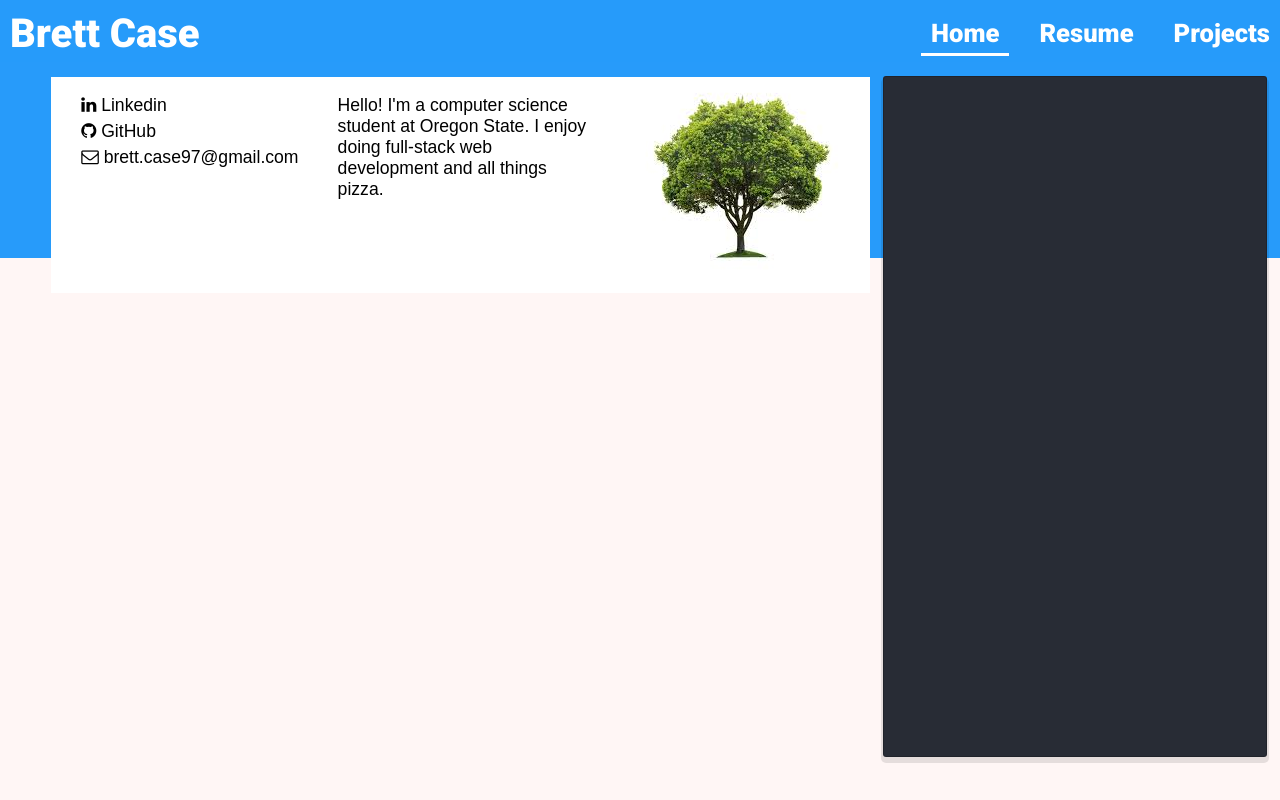
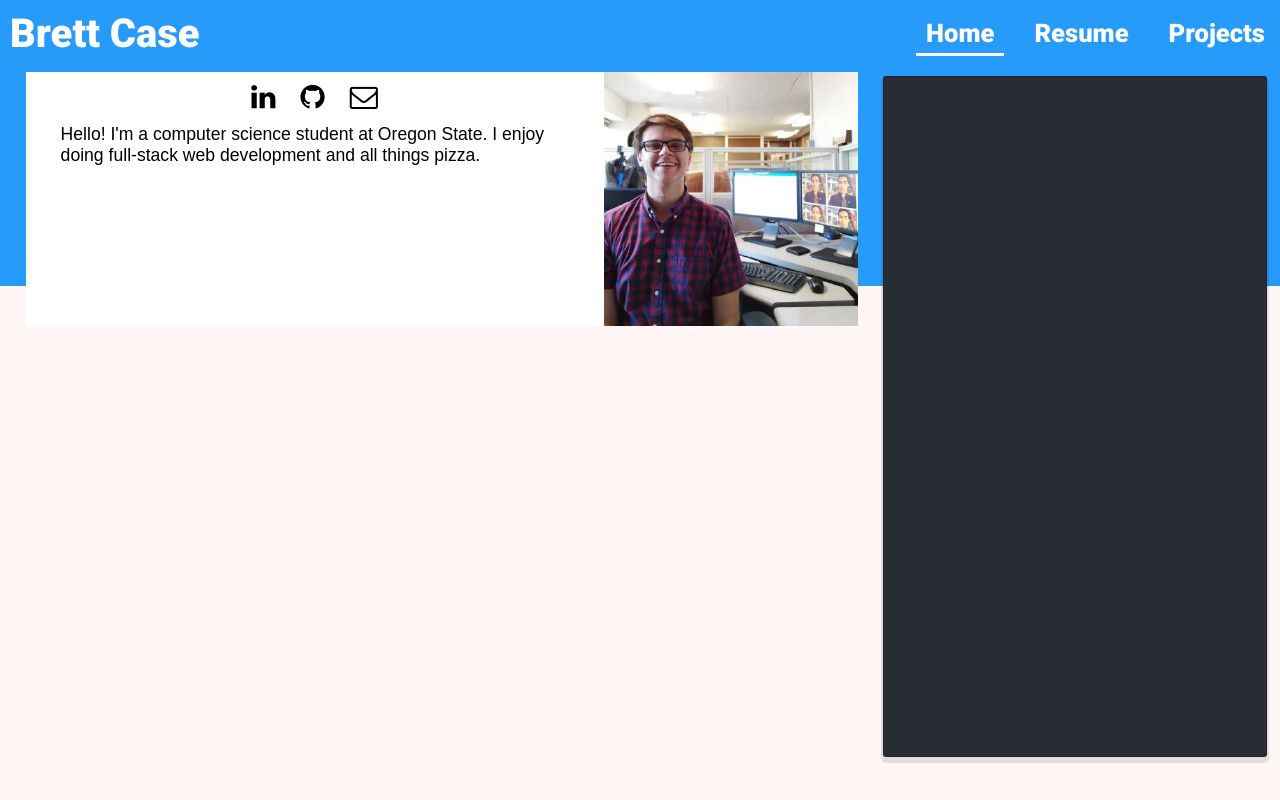
Before and after one commit to Brallen/liveUpdate, a website: page public/index.html in a window 1280 px wide. Drawn offline with nearby package versions, Linux system fonts and the light colour scheme.

Commit message:
adding layout changes

```diff
--- a/public/index.html
+++ b/public/index.html
@@ -28,19 +28,21 @@
     <main class="container">
       <div class="infowrapper">
         <div class="box">
-          <ul>
-            <li><a href="https://www.linkedin.com/in/brettcase/"><i class="fa fa-linkedin" aria-hidden="true"></i> Linkedin</a></li>
-            <li><a href="https://github.com/Brallen"><i class="fa fa-github" aria-hidden="true"></i> GitHub</a></li>
-            <li><a href="mailto:brett.case97@gmail.com"><i class="fa fa-envelope-o" aria-hidden="true"></i> brett.case97@gmail.com</a></li>
-          </ul>
+          <div class="links">
+            <ul>
+              <li class="linkitem"><a href="https://www.linkedin.com/in/brettcase/"><i class="fa fa-linkedin" aria-hidden="true"></i></a></li>
+              <li class="linkitem"><a href="https://github.com/Brallen"><i class="fa fa-github" aria-hidden="true"></i></a></li>
+              <li class="linkitem"><a href="mailto:brett.case97@gmail.com"><i class="fa fa-envelope-o" aria-hidden="true"></i></a></li>
+            </ul>
         </div>
-        <div class="box">
+        <div class="bio">
           <p>Hello! I'm a computer science student at Oregon State.
-          I enjoy doing full-stack web development and all things
-        pizza.</p>
+            I enjoy doing full-stack web development and all things
+            pizza.</p>
+        </div>
         </div>
         <div class="box boximage">
-          <img src="../Images/tree.jpeg" class="images">
+          <img src="../Images/me.jpeg" class="images">
         </div>
       </div>
     </main>
@@ -49,5 +51,5 @@
    <style id="style-tag"></style>
    <pre id="style-text"></pre>
 </body>
-<script src="index.js" charset="utf-8"></script>
+<!-- <script src="index.js" charset="utf-8"></script> -->
 </html>
--- a/public/restStyle.css
+++ b/public/restStyle.css
@@ -63,6 +63,7 @@ header{
 }
 .navbar{
   margin-top: 5px;
+  margin-right: 5px;
   float: right;
   font-family: 'Roboto', sans-serif;
 }
@@ -99,31 +100,46 @@ header{
   background-image: linear-gradient(#279bfa 85%, #fff6f5 85%);
 }
 .infowrapper{
-  margin: 0 32% 0 4%;
+  margin: auto;
+  margin-right: 33%;
+  width: 65%;
   padding-top: 10px;
   display: flex;
   font-family: sans-serif;
 }
 .box{
-  margin-top: 5px;
-  padding: 0 10px;
-  flex-basis: 33%;
+  /* margin-top: 5px; */
+  padding: 0 35px;
+  flex-basis: 66%;
   background-color: white;
   border-right: 1px #4a4e56;
   font-size: 1.1em;
 }
 .boximage{
-  padding: 0 0 0 10px;
+  flex-basis: 33%;
+  padding: 0;
 }
-.box ul{
-  padding-left: 20px;
+.links{
+  width: 100%;
+  margin: 10px 0;
+  text-align: center;
+}
+.links ul{
+  margin: 0;
+  padding-left: 0;
   list-style-type: none;
 }
-.box li{
-  padding-bottom: 5px;
+.linkitem{
+  display: inline-block;
+  margin: 0 2%;
+  font-size: 1.6em;
 }
-.box a{
+.links a{
   color: black;
+}
+
+.bio p{
+  margin: 0;
 }
 .error-container{
   background-color: #282c35;
```
Also changed, not shown: public/index.coffee (+4 -4 lines).
